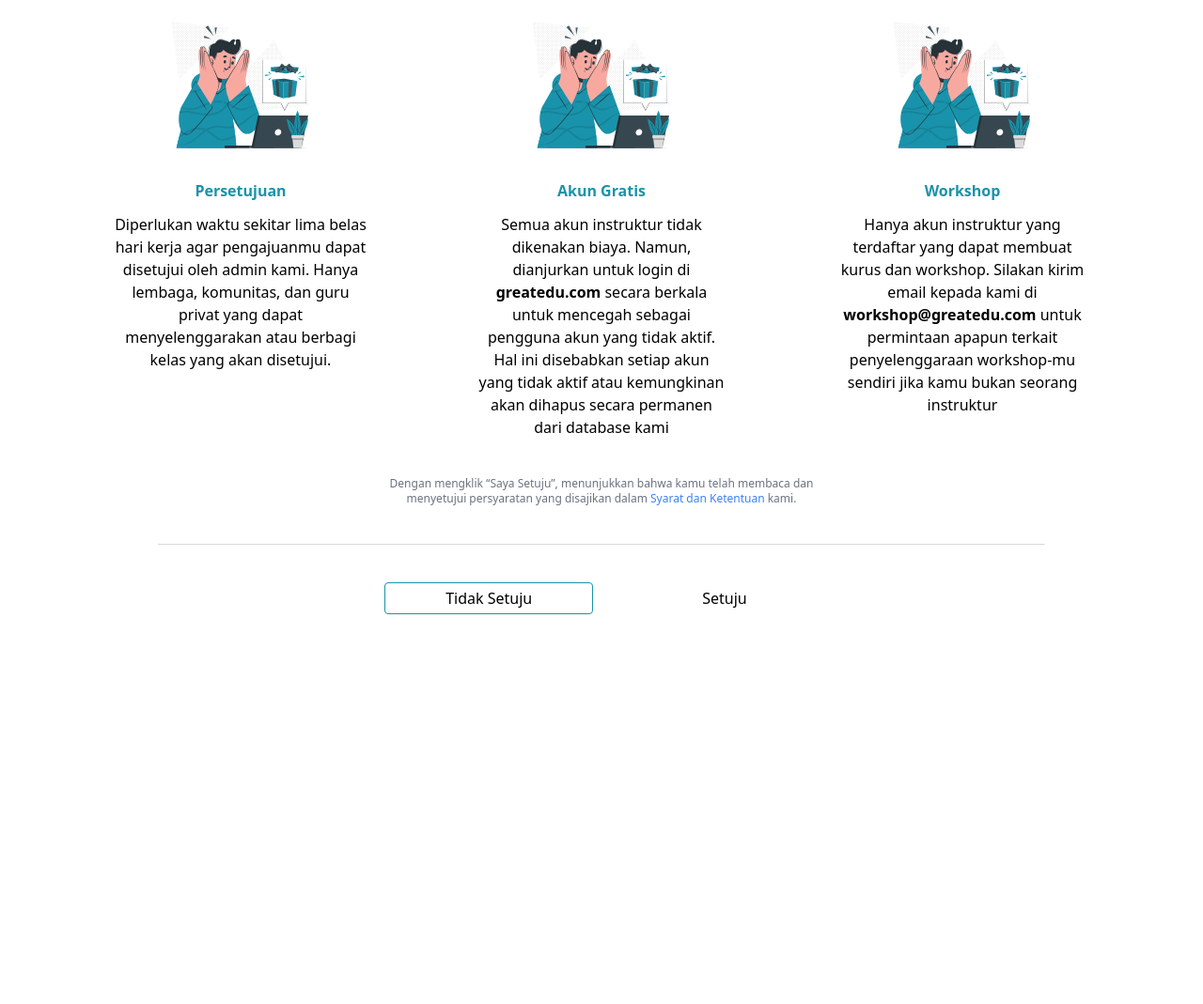
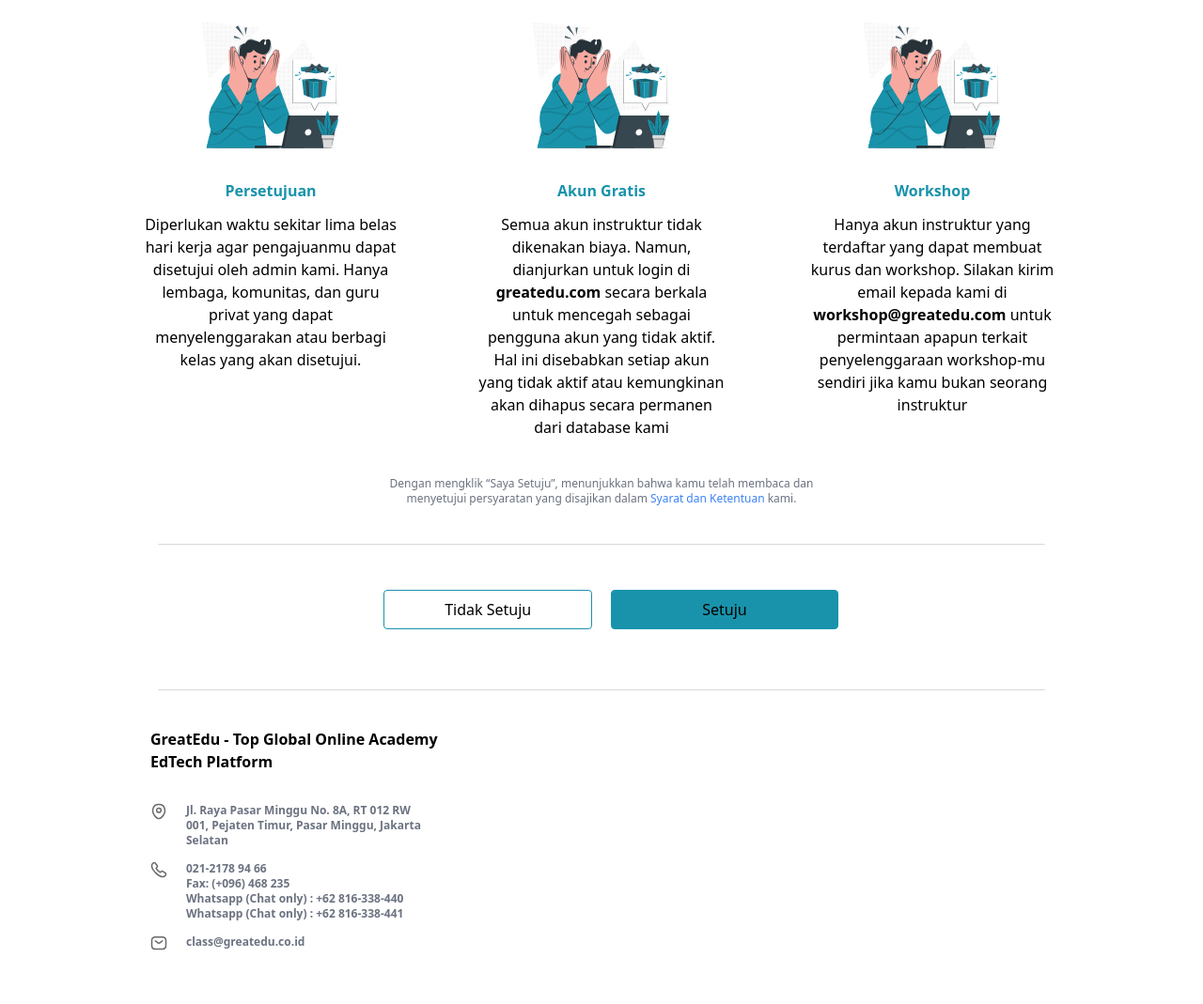
Before and after one commit to ardhisparahita/tailwind, a website: page public/index.html in a window 1280 px wide. Shown: the part 213-1282 px from the top of the page at 94% size. Before the commit the page ends 867 px from the top, so only its background shows below. Drawn offline with Linux system fonts and the light colour scheme.

Commit message:
alamat dan kontak

```diff
--- a/public/index.html
+++ b/public/index.html
@@ -12,17 +12,17 @@
     <div class="container mx-auto w-3/4 max-h-screen">
         <h2 class="text-center text-2xl mt-10">Syarat & Ketentuan</h2>
         <section class="flex text-center justify-center mx-auto mt-14">
-            <div class="object-contain mr-24">
+            <div class="object-contain">
                 <img src="/img/snk.svg" alt="" class="w-44 justify-center mx-auto mb-3">
                 <h3 class="text-biru font-bold mb-3">Persetujuan</h3>
                 <p class="text-base w-72 px-2">Diperlukan waktu sekitar lima belas hari kerja agar pengajuanmu dapat disetujui oleh admin kami. Hanya lembaga, komunitas, dan guru privat yang dapat menyelenggarakan atau berbagi kelas yang akan disetujui.</p>
             </div>
-            <div class="object-contain">
+            <div class="object-contain mx-16">
                 <img src="/img/snk.svg" alt="" class="w-44 mx-auto mb-3">
                 <h3 class="text-biru font-bold mb-3">Akun Gratis</h3>
                 <p class="text-base w-72 px-3">Semua akun instruktur tidak dikenakan biaya. Namun, dianjurkan untuk login di <span class="font-bold">greatedu.com</span> secara berkala untuk mencegah sebagai pengguna akun yang tidak aktif. Hal ini disebabkan setiap akun yang tidak aktif atau kemungkinan akan dihapus secara permanen dari database kami</p>
             </div>
-            <div class="object-contain ml-24">
+            <div class="object-contain">
                 <img src="/img/snk.svg" alt="" class="w-44 mx-auto mb-3">
                 <h3 class="text-biru font-bold mb-3">Workshop</h3>
                 <p class="text-base w-72 px-2">Hanya akun instruktur yang terdaftar yang dapat membuat kurus dan workshop. Silakan kirim email kepada kami di <span class="font-bold">workshop@greatedu.com</span> untuk permintaan apapun terkait penyelenggaraan workshop-mu sendiri jika kamu bukan seorang instruktur</p>
@@ -33,10 +33,31 @@
 
         </section>
         <img src="/img/Divider.svg" alt="" class=" max-w-full mx-auto mt-10">
-        <div class="flex items-center justify-center mt-10">
-            <button type="submit" class="mx-5 border border-biru rounded px-16 py-1">Tidak Setuju</button>
-            <button type="submit" class="bg-white rounded px-24 py-1">Setuju</button>
-        </div>
+        <section class="flex items-center justify-center mt-12">
+            <button type="submit" class="mx-5 border border-biru rounded px-16 py-2">Tidak Setuju</button>
+            <button type="submit" class="bg-biru border border-biru rounded px-24 py-2">Setuju</button>
+        </section>
+        <img src="/img/Divider.svg" alt="" class=" max-w-full mx-auto mt-16">
+        <footer class="mt-10 w-1/3 text-xs font-bold text-gray-500">
+            <h3 class="font-bold text-base text-black">GreatEdu - Top Global Online Academy EdTech Platform</h3>
+            <section class="flex mt-8 pr-4">
+                <img src="/img/location.svg" alt="" class="pb-8 mr-5">
+                <p class="pr-1">Jl. Raya Pasar Minggu No. 8A, RT 012 RW 001, Pejaten Timur, Pasar Minggu, Jakarta Selatan</p>
+            </section>
+            <section class="flex mt-3">
+                <img src="/img/call.svg" alt="" class="pb-14 mr-5">
+                <p class="">
+                    021-2178 94 66 <br>
+                    Fax: (+096) 468 235 <br>
+                    Whatsapp (Chat only) : +62 816-338-440 <br>
+                    Whatsapp (Chat only) : +62 816-338-441
+                </p>
+            </section>
+            <section class="flex mt-1">
+                <img src="/img/sms.svg" alt="" class="pb-14 mr-5">
+                <p>class@greatedu.co.id</p>
+            </section>
+        </footer>
     </div>
 </body>
 </html>
```
Also changed, not shown: img/call.svg (added), img/location.svg (added), img/sms.svg (added), public/css/style.css.
